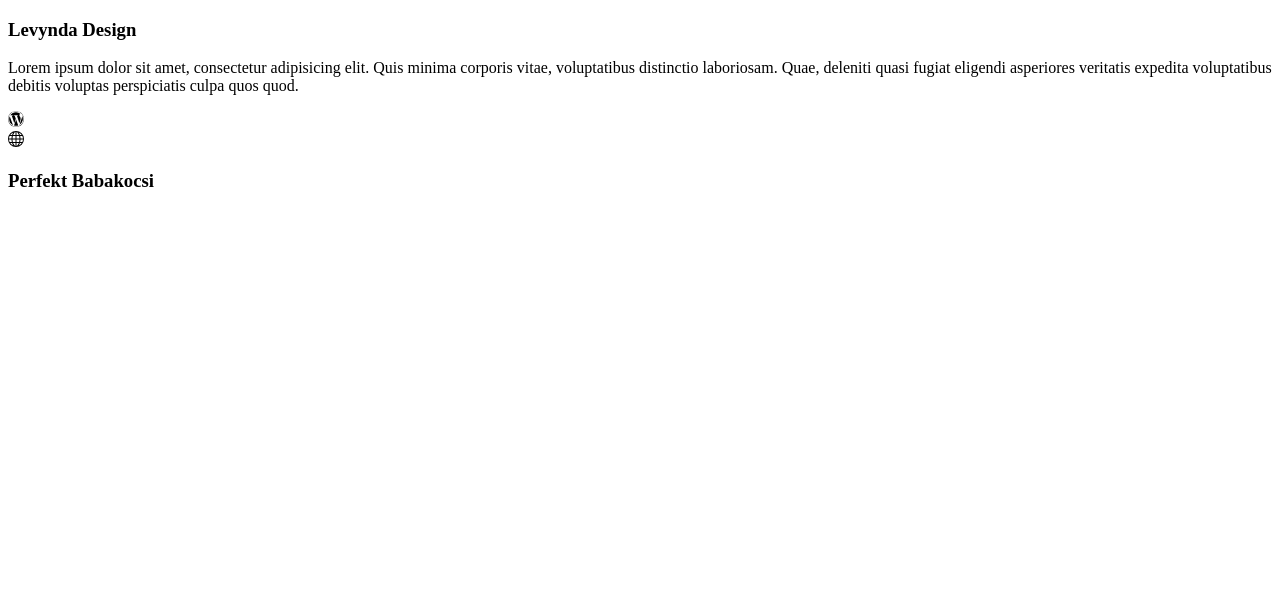
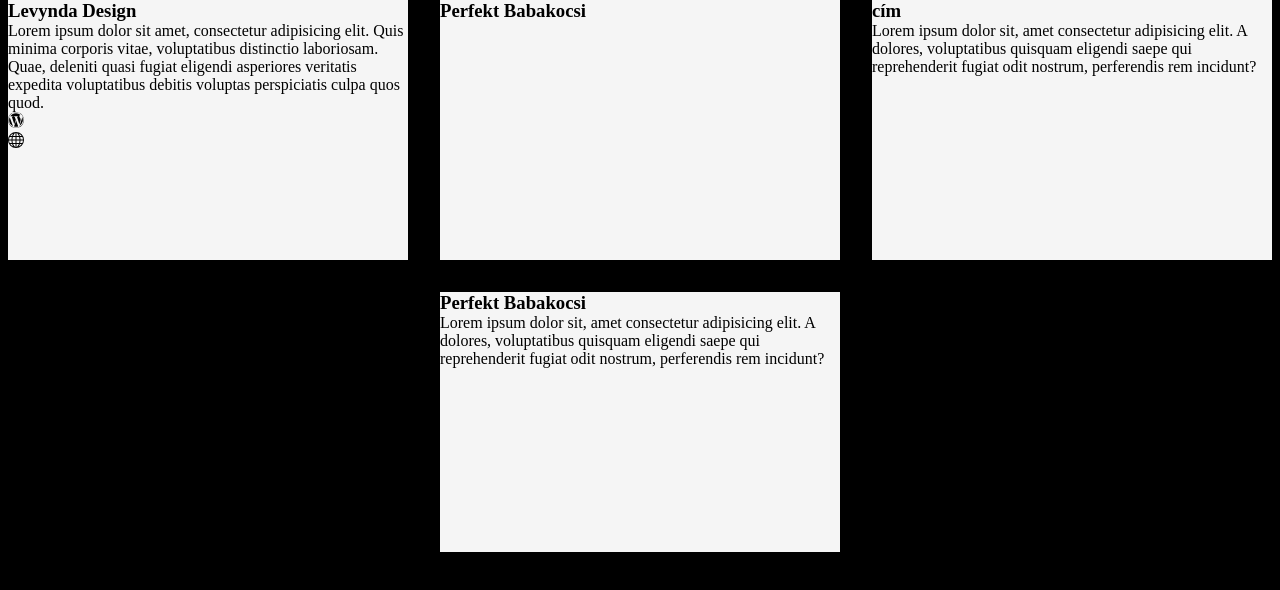
Before and after one commit to mrkocka/portfolio-gallery, a plain HTML site: page index.html in a window 1280 px wide. Drawn offline with Linux system fonts and the light colour scheme.

Commit message:
I_save_2_10.27.

```diff
--- a/css/style.css
+++ b/css/style.css
@@ -0,0 +1,24 @@
+*{
+    margin: 0;
+    padding: 0;
+    box-sizing: border-box;
+}
+
+body{
+    background-color: black;
+}
+
+#portfolio{
+    display: flex;
+    justify-content: center;
+    align-items: center;
+    gap: 2rem;
+    flex-wrap: wrap;
+}
+
+
+.port-card{
+    background-color: whitesmoke;
+    width: 400px;
+    height: 260px;
+}
--- a/index.html
+++ b/index.html
@@ -8,8 +8,8 @@
     <title>Portfolio Gallery</title>
 </head>
 <body>
-    <section id="portfolia">
-        <div>
+    <section id="portfolio">
+        <div class="port-card">
             <h3>Levynda Design</h3>
             <p>Lorem ipsum dolor sit amet, consectetur adipisicing elit. Quis minima corporis vitae, voluptatibus distinctio laboriosam. Quae, deleniti quasi fugiat eligendi asperiores veritatis expedita voluptatibus debitis voluptas perspiciatis culpa quos quod.</p>
             <div>
@@ -20,9 +20,38 @@
                 <img src="" alt="">
             </div>
         </div>
-        <div>
+        <div class="port-card">
             <h3>Perfekt Babakocsi</h3>
             <p></p>
+            <div>
+                <img src="" alt="">
+                <img src="" alt="">
+                <img src="" alt="">
+            </div>
+            <div>
+                <img src="" alt="">
+                <img src="" alt="">
+            </div>
+        </div>
+
+        <div class="port-card">
+            <h3>cím</h3>
+            <p>Lorem ipsum dolor sit, amet consectetur adipisicing elit. A dolores, voluptatibus quisquam eligendi saepe qui reprehenderit fugiat odit nostrum, perferendis rem incidunt?
+            </p>
+            <div>
+                <img src="" alt="">
+                <img src="" alt="">
+                <img src="" alt="">
+            </div>
+            <div>
+                <img src="" alt="">
+                <img src="" alt="">
+            </div>
+        </div>
+        <div class="port-card">
+            <h3>Perfekt Babakocsi</h3>
+            <p>Lorem ipsum dolor sit, amet consectetur adipisicing elit. A dolores, voluptatibus quisquam eligendi saepe qui reprehenderit fugiat odit nostrum, perferendis rem incidunt?
+            </p>
             <div>
                 <img src="" alt="">
                 <img src="" alt="">
```
